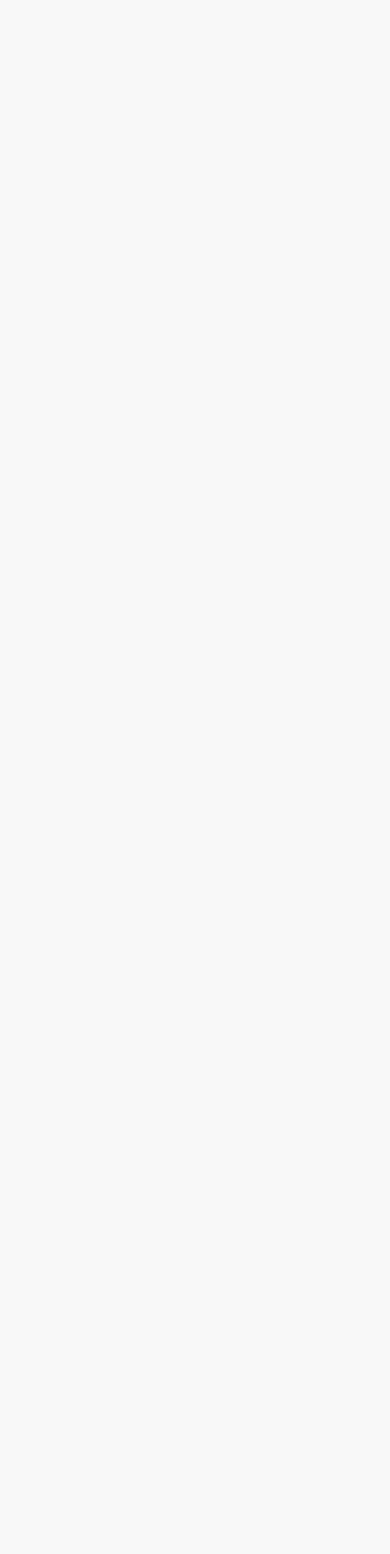
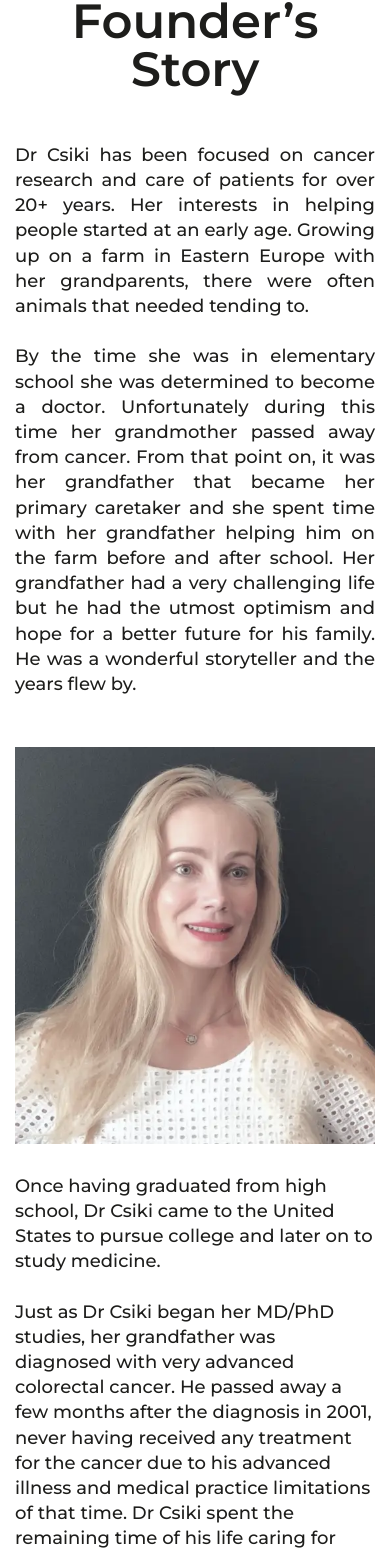
Before and after one commit to shkarsmode/next-level, an Angular app: page / in a window 390 px wide. Shown: the part 4232-5786 px from the top of the page. Before the commit the page ends 4120 px from the top, so only its background shows below. Built offline with nearby package versions, Linux system fonts and the light colour scheme.

Commit message:
Add footer and contact us adaptive

```diff
--- a/src/app/components/landing/about-us/about-us.component.scss
+++ b/src/app/components/landing/about-us/about-us.component.scss
@@ -149,7 +149,7 @@ img {
 	}
 
 	.show-more {
-		display: flex;
+		display: inline-flex;
 	}
 
 	.bottom {
--- a/src/app/components/landing/contact/contact.component.scss
+++ b/src/app/components/landing/contact/contact.component.scss
@@ -15,4 +15,12 @@ h2 {
 
 p {
 	margin-bottom: 60px;
+	text-align: center;
+
 }
+
+@media (max-width: 500px) {
+	.wrap-container {
+		padding: 100px 0;
+	}
+}
--- a/src/app/components/landing/contact/form/form.component.scss
+++ b/src/app/components/landing/contact/form/form.component.scss
@@ -7,6 +7,7 @@ form {
 	padding: 100px 0;
 	background-color: white;
 	width: 848px;
+	transition: background-color .3s;
 }
 
 .field {
@@ -112,3 +113,27 @@ button {
 		pointer-events: none;
 	}
 }
+
+@media (max-width: 1000px) {
+	form {
+		padding: 75px;
+		background-color: white;
+		width: 100%;
+	}
+}
+
+@media (max-width: 600px) {
+	form {
+		width: 100vw;
+
+		padding: 0px 15px;
+		background-color: transparent;
+		input, textarea {
+			width: 100%;
+		}
+
+		.field {
+			width: 100%;
+		}
+	}
+}
--- a/src/app/components/landing/footer/footer.component.scss
+++ b/src/app/components/landing/footer/footer.component.scss
@@ -55,3 +55,22 @@ ul {
 		}
 	}
 }
+
+@media (max-width: 920px) {
+	footer {
+		height: auto;
+		padding: 50px 0;
+		flex-direction: column;
+		align-items: center;
+
+		img {
+			margin-bottom: 50px;
+		}
+
+		ul {
+			align-items: center;
+			flex-direction: column;
+			row-gap: 40px;
+		}
+	}
+}
--- a/src/app/components/landing/founder-story/founder-story.component.html
+++ b/src/app/components/landing/founder-story/founder-story.component.html
@@ -18,7 +18,7 @@
 					Just as Dr Csiki began her MD/PhD studies, her grandfather was diagnosed with very advanced colorectal cancer. He passed away a few months after the diagnosis in 2001, never having received any treatment for the cancer due to his advanced illness and medical practice limitations of that time. Dr Csiki spent the remaining time of his life caring for him. His death in August 2001 left profound sadness but also determination to dedicate her career to advancing cancer research and enable patients the choice and opportunity to access therapies that can help live a better life.
 				</h4>
 			</div>
-			<div class="right">
+			<div class="right showing-block" [ngClass]="{'active': isShowMore}">
 				<p>
 					She completed her MD and the PhD in the field of Cancer Biology at Vanderbilt University, pursuing innovative research and later specialized in the care of cancer patients. It was this relentless pursuit of combining innovative cancer research with the best patient care and therapeutics available that got her excited to accept a faculty position at the University of Pennsylvania. At the Perelman Cancer Center at University of Pennsylvania she continued to focus on cancer research and care of cancer patients. <b>She took on clinical research positions at the top oncology companies including Merck and led development of novel drugs such as the immunotherapy, Keytruda.</b> After an exciting career on the East Coast, Dr Csiki was recruited to City of Hope in Southern California to continue advancing cancer research and care of patients.
 					<b>She helped patients get access to innovative, novel medicines from biotechs when no further therapy was available yet patients wanted to continue to fight.</b> Through this process she became intimately familiar with the compassionate use program that patients can participate in and helped other physicians navigate this process.<br> <br>
@@ -27,5 +27,16 @@
 				</p>
 			</div>
 		</div>
+		<div class="show-more" (click)="toggleList()">
+			<span *ngIf="!isShowMore">
+				Show more
+			</span>
+			<span *ngIf="isShowMore">
+				Show less
+			</span>
+			<svg [ngClass]="{'active': isShowMore}" xmlns="http://www.w3.org/2000/svg" width="12" height="8" viewBox="0 0 12 8" fill="none">
+				<path d="M1 1L6 6L11 1" stroke="black" stroke-width="2" stroke-linecap="round"/>
+			</svg>
+		</div>
 	</div>
 </div>
--- a/src/app/components/landing/founder-story/founder-story.component.scss
+++ b/src/app/components/landing/founder-story/founder-story.component.scss
@@ -41,3 +41,140 @@ img {
 .right {
 	max-width: 654px;
 }
+
+.show-more {
+	display: none;
+	align-items: center;
+
+	color: #1D1D1B;
+	text-transform: uppercase;
+	font-weight: 600;
+	margin-top: -10px;
+
+	svg {
+		margin-left: 10px;
+		transition: all .3s;
+		transform-origin: center;
+
+		&.active {
+			transform: rotate(180deg);
+		}
+	}
+}
+
+
+.showing-block {
+	transition: all .3s;
+	overflow: hidden;
+
+	&.active {
+		max-height: 450px;
+		margin-bottom: 30px !important;
+	}
+}
+
+@media (max-width: 1919px) {
+	img {
+		width: 470px;
+		height: auto;
+	}
+
+	h4 {
+		max-width: 560px;
+	}
+
+	.bottom {
+		.right {
+			max-width: 560px;
+		}
+
+		.left {
+			max-width: 500px;
+		}
+	}
+}
+
+@media (max-width: 1350px) {
+	.top {
+		flex-direction: column-reverse;
+
+		h4 {
+			max-width: unset;
+			margin-bottom: 50px;
+			text-align: justify;
+		}
+	}
+}
+
+@media (max-width: 1280px) {
+	.bottom {
+		flex-direction: column;
+		align-items: center;
+
+		h4, p {
+			max-width: unset;
+		}
+
+		.left {
+			margin-bottom: 50px;
+			max-width: 100%
+		}
+
+		.right {
+			max-width: 100%;
+		}
+	}
+}
+
+@media (max-width: 980px) {
+	h2 {
+		text-align: center;
+	}
+}
+
+@media (max-width: 520px) {
+	img {
+		width: 100%;
+	}
+
+	.top {
+		margin-bottom: 50px;
+	}
+}
+
+@media (max-width: 500px) {
+	.wrap-container {
+		padding-top: 100px;
+		padding-bottom: 100px;
+	}
+}
+
+@media (max-width: 400px) {
+	.showing-block {
+		max-height: 0px;
+		margin-bottom: 0 !important;
+	}
+
+	.show-more {
+		display: inline-flex;
+	}
+
+	.bottom {
+		.right .block, .block {
+			margin-bottom: 30px;
+		}
+
+		.left {
+			margin-bottom: 0;
+		}
+	}
+
+	.top {
+		margin-bottom: 30px;
+	}
+
+	h4 {
+		margin-bottom: 30px;
+	}
+
+}
--- a/src/app/components/landing/founder-story/founder-story.component.ts
+++ b/src/app/components/landing/founder-story/founder-story.component.ts
@@ -1,10 +1,15 @@
 import { Component } from '@angular/core';
 
 @Component({
-  selector: 'app-founder-story',
-  templateUrl: './founder-story.component.html',
-  styleUrls: ['./founder-story.component.scss']
+    selector: 'app-founder-story',
+    templateUrl: './founder-story.component.html',
+    styleUrls: ['./founder-story.component.scss']
 })
 export class FounderStoryComponent {
 
+    public isShowMore: boolean = false;
+
+    public toggleList(): void {
+        this.isShowMore = !this.isShowMore;
+    }
 }
--- a/src/app/layouts/landing-layout/landing.component.html
+++ b/src/app/layouts/landing-layout/landing.component.html
@@ -6,8 +6,8 @@
 
 <app-about-us></app-about-us>
 
-<!-- <app-founder-story></app-founder-story> -->
+<app-founder-story></app-founder-story>
 
-<!-- <app-contact></app-contact> -->
+<app-contact></app-contact>
 
-<!-- <app-footer></app-footer> -->
+<app-footer></app-footer>
```
